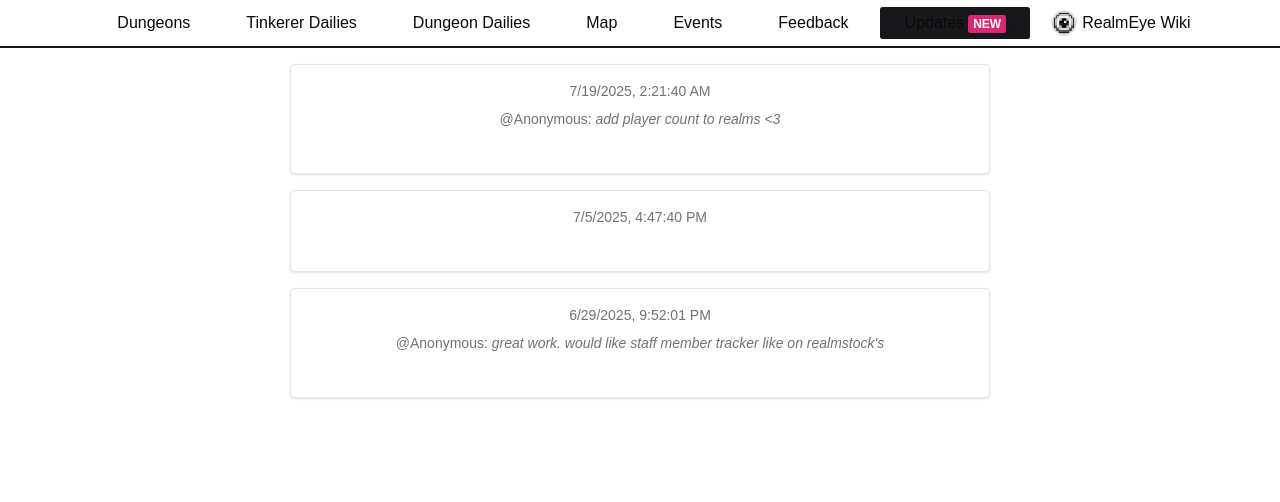
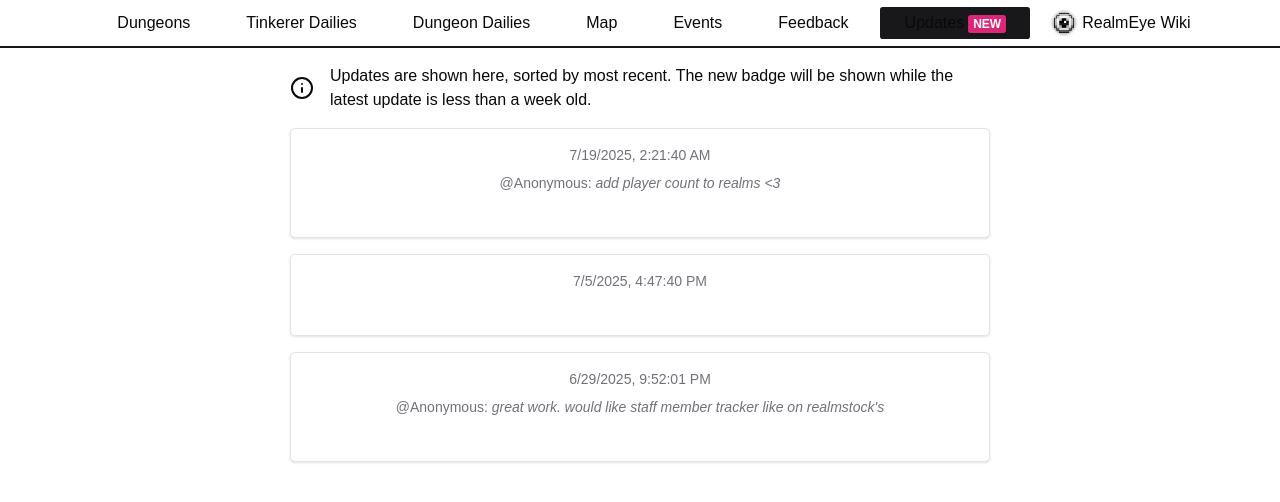
Before and after one commit to mattie43/rotmg-tracker, a Next.js app: page /updates in a window 1280 px wide. Shown: the top 502 px of the page. Built offline with nearby package versions, Linux system fonts and the light colour scheme.

Commit message:
add showbadge check for update timestamp

```diff
--- a/src/app/updates/page.tsx
+++ b/src/app/updates/page.tsx
@@ -1,12 +1,22 @@
 "use client";
 
 import { Card, CardDescription } from "@/ui";
-import { items } from "./items";
+import { updateItems } from "@/lib/updateItems";
+import { Info } from "lucide-react";
 
 export default function page() {
+  const info =
+    "Updates are shown here, sorted by most recent. The new badge will be shown while the latest update is less than a week old.";
+
   return (
     <div className="flex flex-1 flex-col gap-4 p-4 items-center">
-      {items.map((item) => (
+      <div className="flex items-center justify-center gap-4 w-[700px]">
+        <span>
+          <Info />
+        </span>
+        <p>{info}</p>
+      </div>
+      {updateItems.map((item) => (
         <Card key={item.comment} className="p-4 rounded-lg w-[700px]">
           <CardDescription className="flex flex-col gap-2 text-center">
             <span>{new Date(item.timeStamp).toLocaleString()}</span>
--- a/src/components/Toolbar/Toolbar.tsx
+++ b/src/components/Toolbar/Toolbar.tsx
@@ -6,6 +6,7 @@ import { usePathname, useRouter } from "next/navigation";
 import { eyePNG } from "@/imgs";
 import { Badge, Tab, Tabs } from "@/ui";
 import { useState } from "react";
+import { updateItems } from "@/lib/updateItems";
 
 const links = [
   { name: "Dungeons", href: "/dungeons" },
@@ -17,10 +18,16 @@ const links = [
   { name: "Updates", href: "/updates" },
 ];
 
+const ONE_WEEK = 7 * 24 * 60 * 60 * 1000;
+
 export const Toolbar = () => {
   const pathname = usePathname();
   const router = useRouter();
   const [value, setValue] = useState(pathname);
+  const lastUpdateTime = updateItems[0].timeStamp;
+  const now = new Date().getTime();
+  const timeDiff = now - lastUpdateTime;
+  const showNewBadge = timeDiff < ONE_WEEK;
 
   const handleClick = (value: string) => {
     setValue(value);
@@ -33,7 +40,7 @@ export const Toolbar = () => {
         {links.map((link) => (
           <Tab key={link.href} value={link.href}>
             {link.name}
-            {link.href === "/updates" && (
+            {link.href === "/updates" && showNewBadge && (
               <Badge className="bg-pink-600 px-1 py-0 text-white ml-1">
                 NEW
               </Badge>
--- a/src/app/updates/items.ts
+++ b/src/lib/updateItems.ts
@@ -1,5 +1,5 @@
 // Put new items to top
-export const items = [
+export const updateItems = [
   {
     user: "Anonymous",
     comment: "add player count to realms <3",
```
